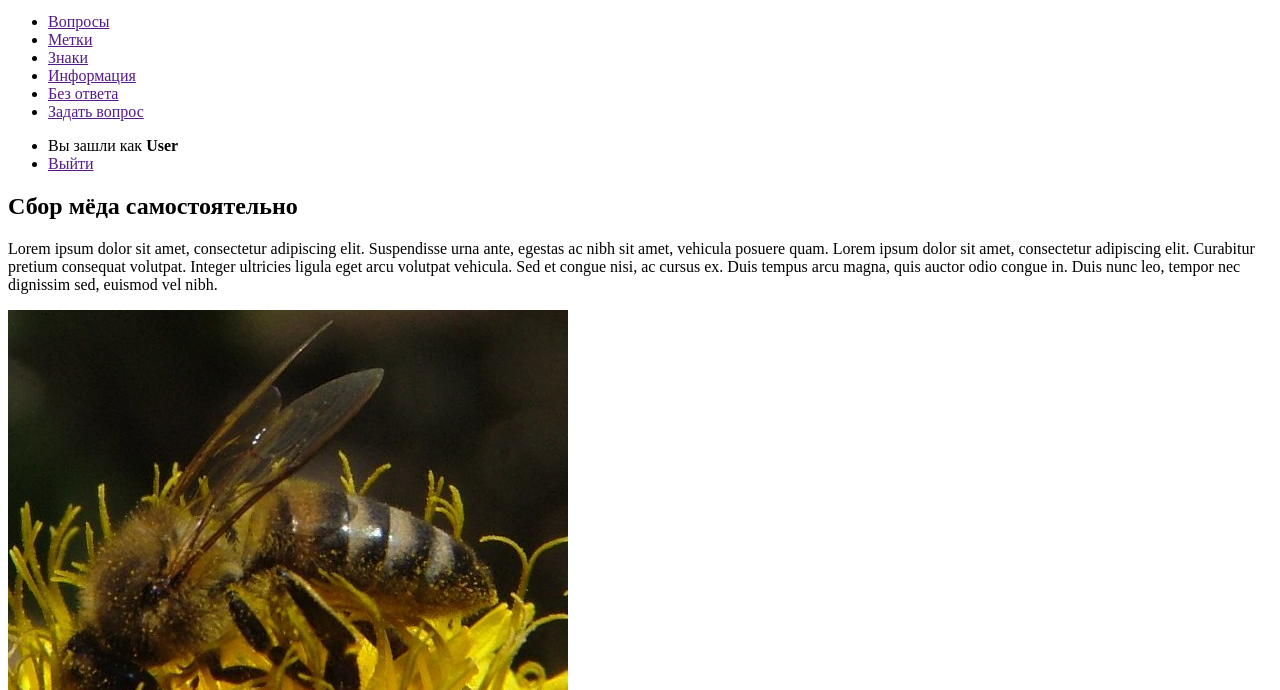
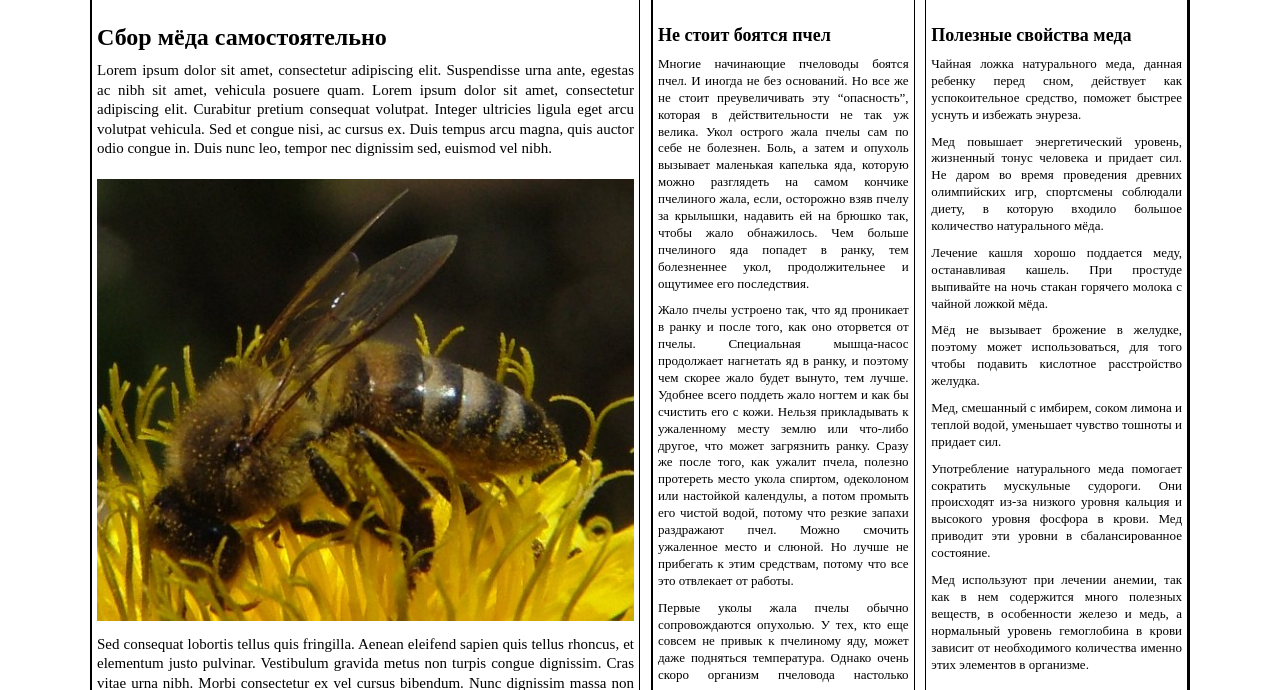
Before and after one commit to VictoryMoskalenko/beers, a plain HTML site: page Beers_project/index.html in a window 1280 px wide. Shown: the part 153-843 px from the top of the page. Drawn offline with Linux system fonts and the light colour scheme.

Commit message:
changed html

```diff
--- a/Beers_project/index.html
+++ b/Beers_project/index.html
@@ -3,7 +3,7 @@
 <head>
     <meta charset="UTF-8">
     <meta name="viewport" content="width=device-width, initial-scale=1.0">
-    <link rel="stylesheet" href="styles/style1.css">
+    <link rel="stylesheet" href="styles/style.css">
     <link rel="stylesheet" href="styles/style_media.css">
     <title>Document</title>
 </head>
```
